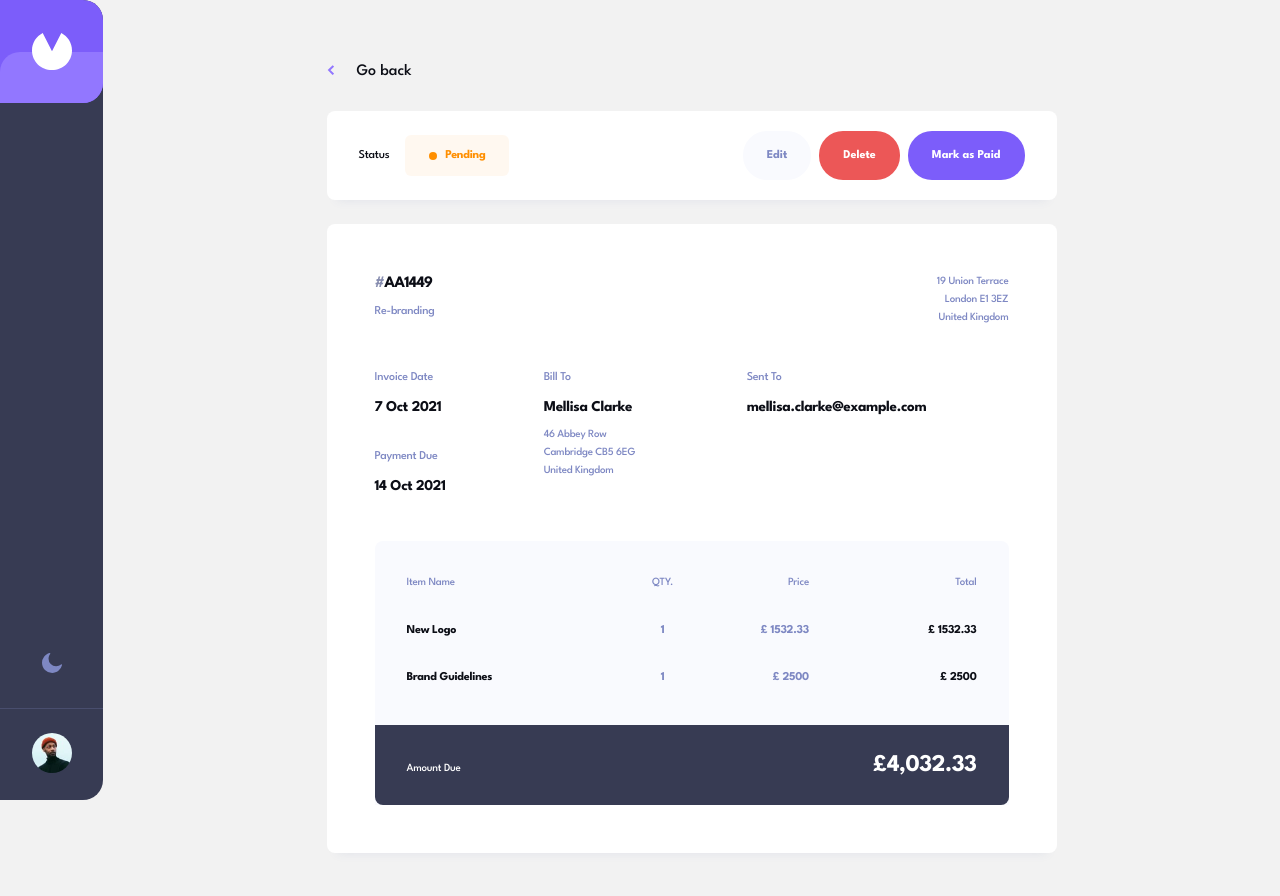
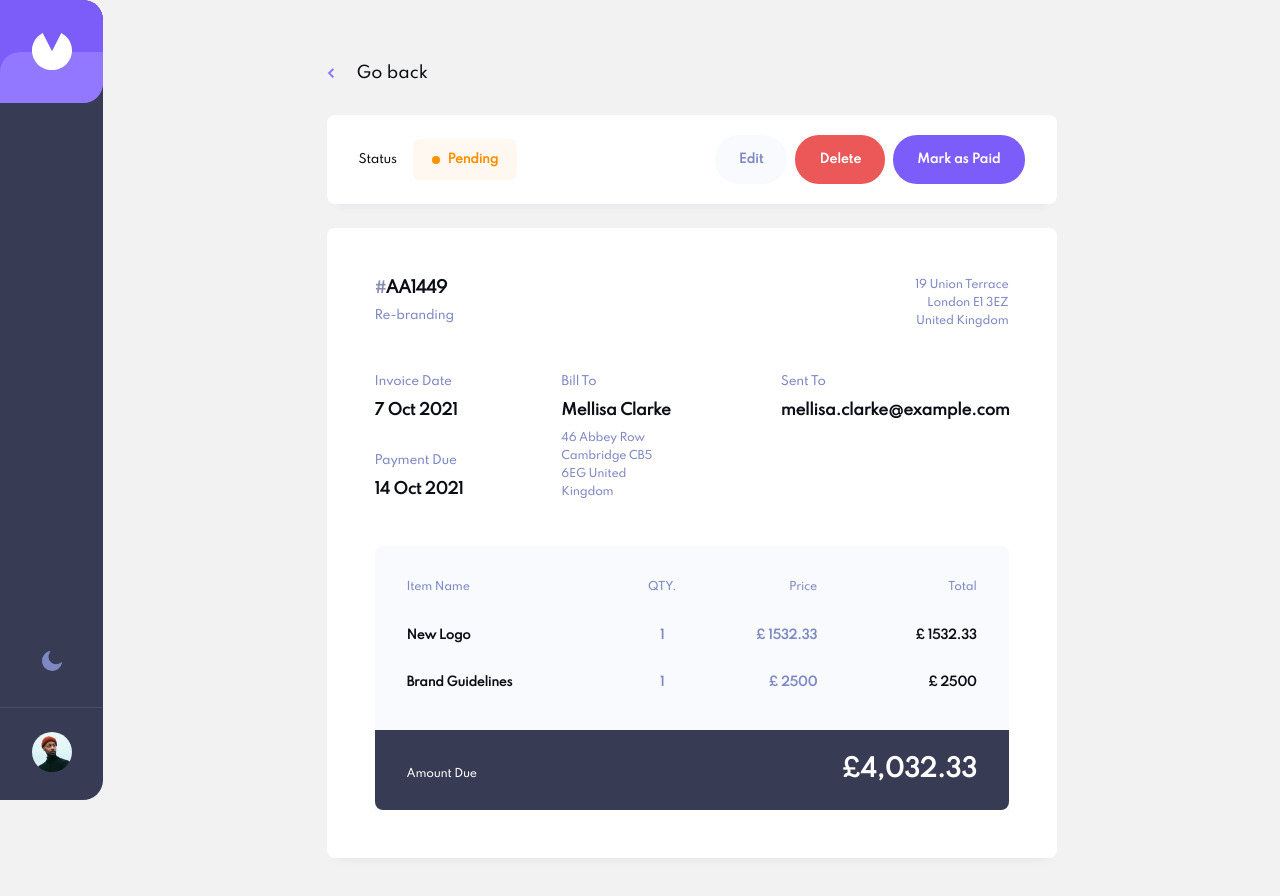
Before and after one commit to yjcyun/frontend_mentor, a Vue app in the folder guru/invoice-app/final-code/: page /AA1449 in a window 1280 px wide. Shown: the top 896 px of the page. Built offline with nearby package versions, Linux system fonts and the light colour scheme.

Commit message:
invoice: Replace Google Fonts with local fonts

```diff
--- a/guru/invoice-app/final-code/src/components/invoice-details/InfoBlock.vue
+++ b/guru/invoice-app/final-code/src/components/invoice-details/InfoBlock.vue
@@ -33,6 +33,6 @@ export default {
 .info__sub-body {
   color: var(--color-blue-7E);
   margin-top: 8px;
-  max-width: 93px;
+  max-width: 100px;
 }
 </style>
--- a/guru/invoice-app/final-code/src/style.css
+++ b/guru/invoice-app/final-code/src/style.css
@@ -1,4 +1,14 @@
-@import url('https://fonts.googleapis.com/css2?family=League+Spartan:wght@500;700&display=swap');
+@font-face {
+  font-family: "Spartan";
+  src: local("Spartan"),
+   url(./fonts/Spartan-Bold-700.ttf) format("truetype");
+}
+
+@font-face {
+  font-family: "Spartan";
+  src: local("Spartan"),
+   url(./fonts/Spartan-Medium-500.ttf) format("truetype");
+}
 
 :root {
   --color-purple-7C: #7c5dfa;
@@ -22,7 +32,7 @@
   --color-orange-06:  rgba(255,143,0, 0.06);
   --color-orange:  #ff8f00;
 
-  --font-family: 'League Spartan', sans-serif;
+  --font-family: 'Spartan', sans-serif;
   --box-shadow: 0px 10px 10px -10px rgba(72, 84, 159, 0.100397);
 
 }
```
Also changed, not shown: guru/invoice-app/final-code/src/fonts/Spartan-Bold-700.ttf (added), guru/invoice-app/final-code/src/fonts/Spartan-Medium-500.ttf (added).
